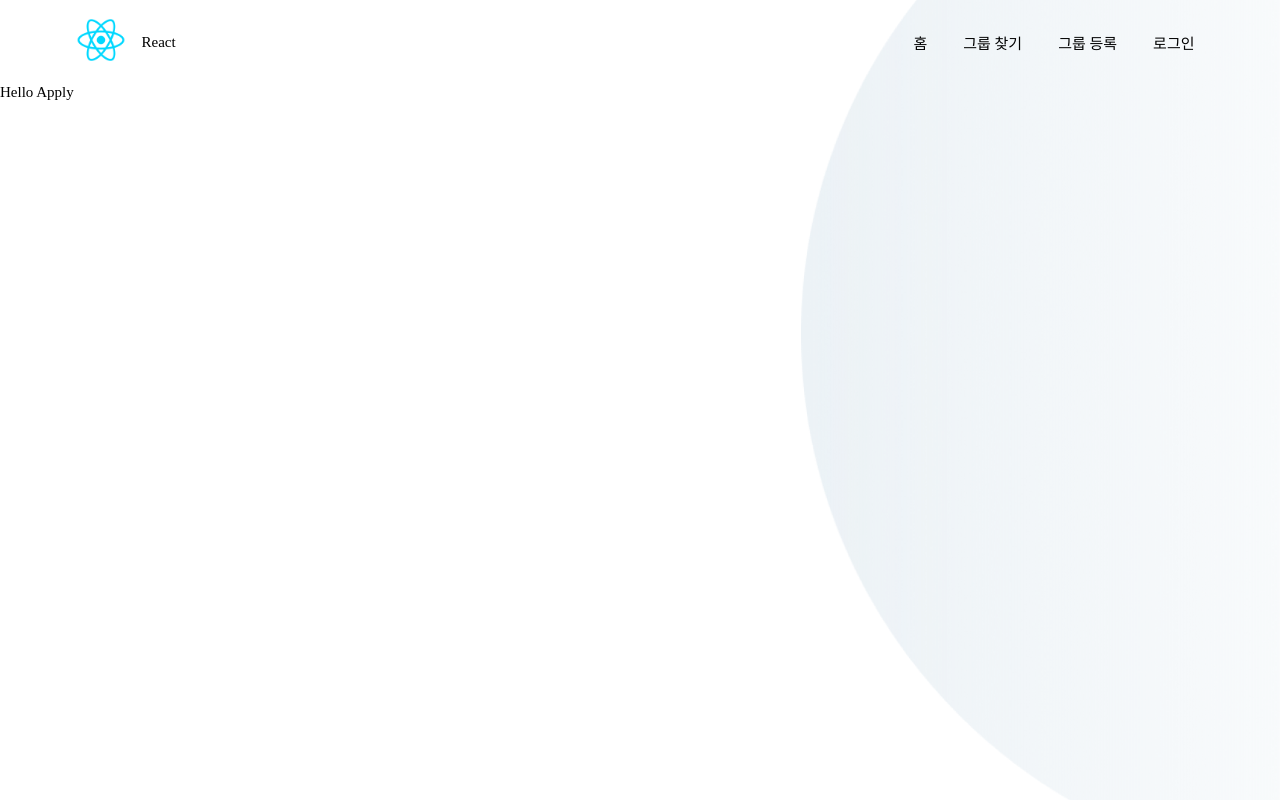
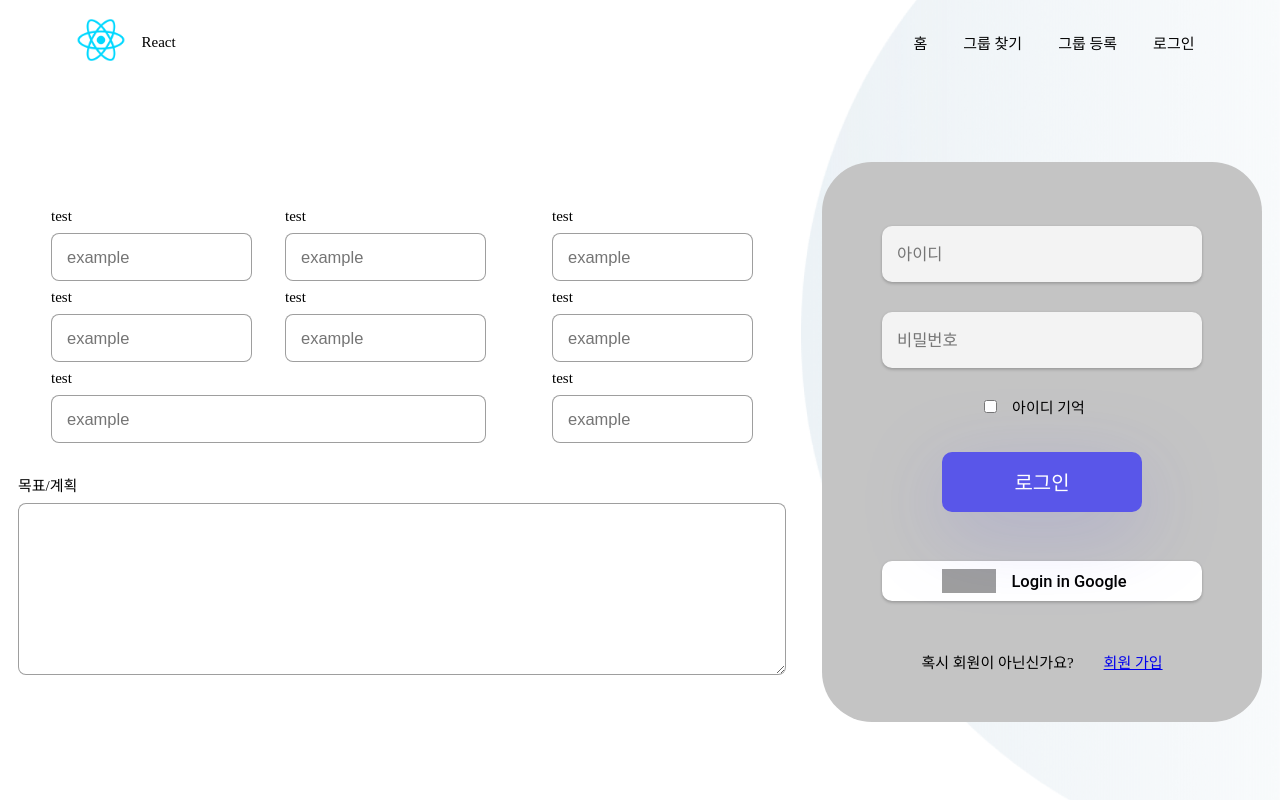
Before and after one commit to sanghyuk-2i/StudyGroup, a React (Create React App) app: page /apply in a window 1280 px wide. Built offline with nearby package versions, Linux system fonts and the light colour scheme; grey boxes are pictures that could not be loaded.

Commit message:
making apply component

```diff
--- /dev/null
+++ b/src/component/Common/Input/input.module.css
@@ -0,0 +1,16 @@
+.container {
+    display: flex;
+    flex-direction: column;
+    padding: 0 1.1rem;
+}
+
+.container > * {
+    margin: 4px 0
+}
+
+.input {
+    border: 1px solid rgba(0, 0, 0, 0.38);
+    box-sizing: border-box;
+    border-radius: 8px;
+    height: 48px;
+}
--- /dev/null
+++ b/src/component/Common/Input/input.tsx
@@ -0,0 +1,19 @@
+import React from 'react';
+import styles from './input.module.css';
+
+type InputData = {
+    type: number;
+    label: string;
+    placeholder: string;
+};
+
+const Input = ({ type, label, placeholder }: InputData) => {
+    return (
+        <div className={styles.container}>
+            <label htmlFor="ibox">{label}</label>
+            <input className={styles.input} type="text" name='ibox' placeholder={placeholder} />
+        </div>
+    );
+};
+
+export default Input;
--- a/src/component/Common/Sandbox/sandbox.tsx
+++ b/src/component/Common/Sandbox/sandbox.tsx
@@ -1,5 +1,6 @@
 import React, { useState } from 'react';
 import Content from '../../Login/Content/content';
+import Button from '../Button/button';
 import styles from './sandbox.module.css';
 
 type BoxElements = {
@@ -16,6 +17,9 @@ const Sandbox = ({ checkImage, checkSubmit }: BoxElements) => {
                 (isImg) ? <img src="./img/background-2.png" alt="" />
                 : <div className={styles.container__box}>
                     <Content />
+                    {
+                        (checkSubmit) && <Button text="등록" click={() => console.log('clicked!')} />
+                    }
                 </div>
             }
         </div>
--- a/src/component/Group/Apply/apply.module.css
+++ b/src/component/Group/Apply/apply.module.css
@@ -0,0 +1,37 @@
+.container {
+    display: flex;
+    height: calc(100vh - 85px);
+    justify-content: space-around;
+    align-items: center;
+}
+
+.form > * {
+    margin: 1.5rem 0;
+}
+
+.form__up {
+    display: flex;
+}
+
+.form__up > * {
+    padding: 0 1.1rem;
+}
+
+.form__down {
+    display: flex;
+    flex-direction: column;
+}
+
+.form__down > * {
+    margin: 4px 0;
+}
+
+.form__down textarea {
+    border: 1px solid rgba(0, 0, 0, 0.38);
+    box-sizing: border-box;
+    border-radius: 8px;
+}
+
+.form__container {
+    display: flex;
+}
--- a/src/component/Group/Apply/apply.tsx
+++ b/src/component/Group/Apply/apply.tsx
@@ -1,5 +1,40 @@
 import React from 'react';
+import Input from '../../Common/Input/input';
+import Sandbox from '../../Common/Sandbox/sandbox';
+import styles from './apply.module.css';
 
-const Apply = () => <div>Hello Apply</div>;
+const Apply = () => {
+    return (
+        <div className={styles.container}>
+            <div className={styles.form}>
+                <div className={styles.form__up}>
+                    <div className={styles.form__up_left}>
+                        <div className={styles.form__container}>
+                            <Input type={0} label='test' placeholder='example' />
+                            <Input type={0} label='test' placeholder='example' />
+                        </div>
+                        <div className={styles.form__container}>
+                            <Input type={0} label='test' placeholder='example' />
+                            <Input type={0} label='test' placeholder='example' />
+                        </div>
+                        <Input type={0} label='test' placeholder='example' />
+                    </div>
+                    <div className={styles.form__up_right}>
+                        <Input type={0} label='test' placeholder='example' />
+                        <Input type={0} label='test' placeholder='example' />
+                        <Input type={0} label='test' placeholder='example' />
+                    </div>
+                </div>
+                <div className={styles.form__down}>
+                    <label htmlFor="description">목표/계획</label>
+                    <textarea name="description" id="descrip" cols={30} rows={10}></textarea>
+                </div>
+            </div>
+            <div className={styles.sandbox}>
+                <Sandbox checkImage={false} checkSubmit={false}/>
+            </div>
+        </div>
+    );
+};
 
 export default Apply;
--- a/src/component/Login/Content/content.module.css
+++ b/src/component/Login/Content/content.module.css
@@ -1,4 +1,4 @@
-input[type='text'], input[type='password'] {
+.login__main input[type='text'], input[type='password'] {
     width: 40vh;
     height: 7vh;
     border: 0;
```
